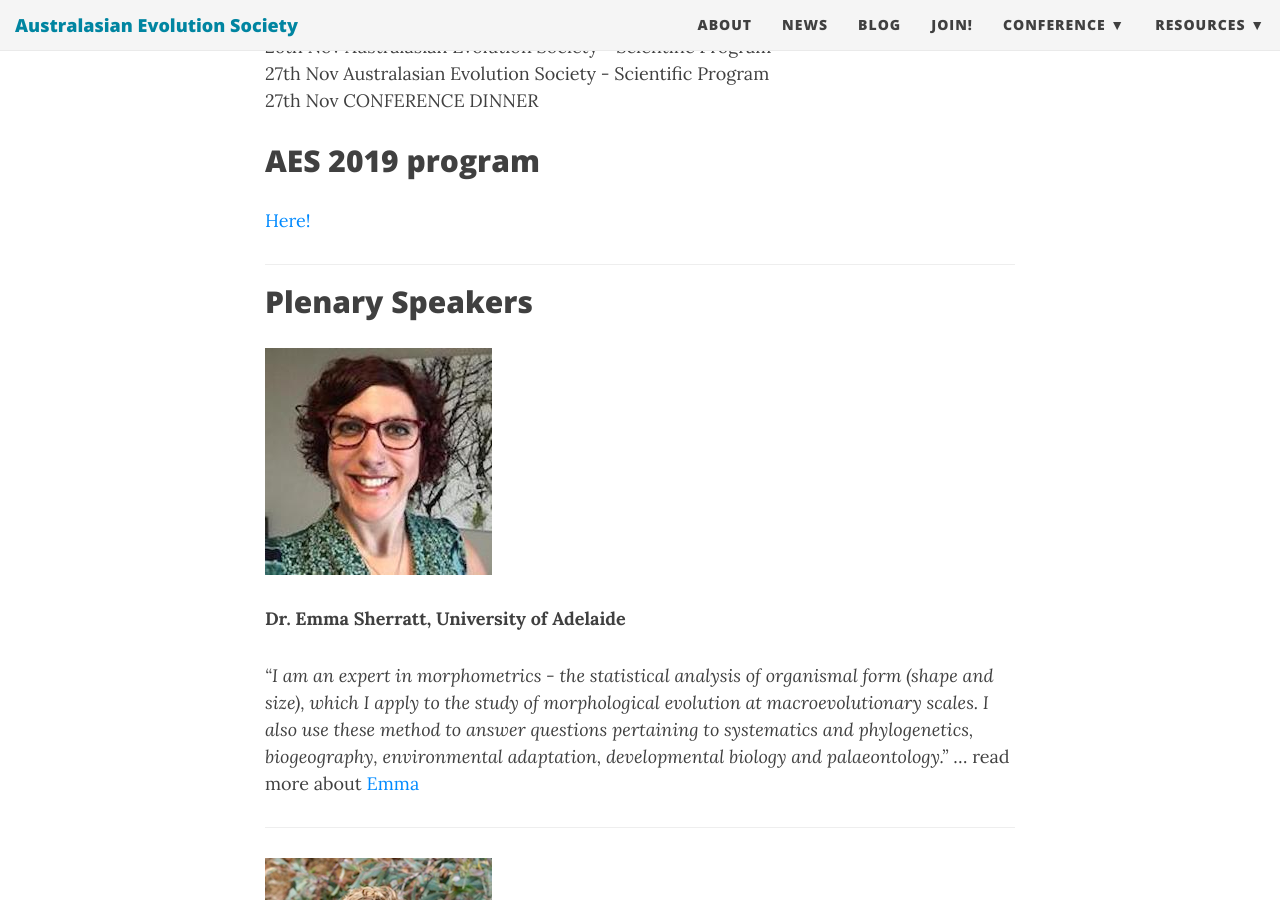
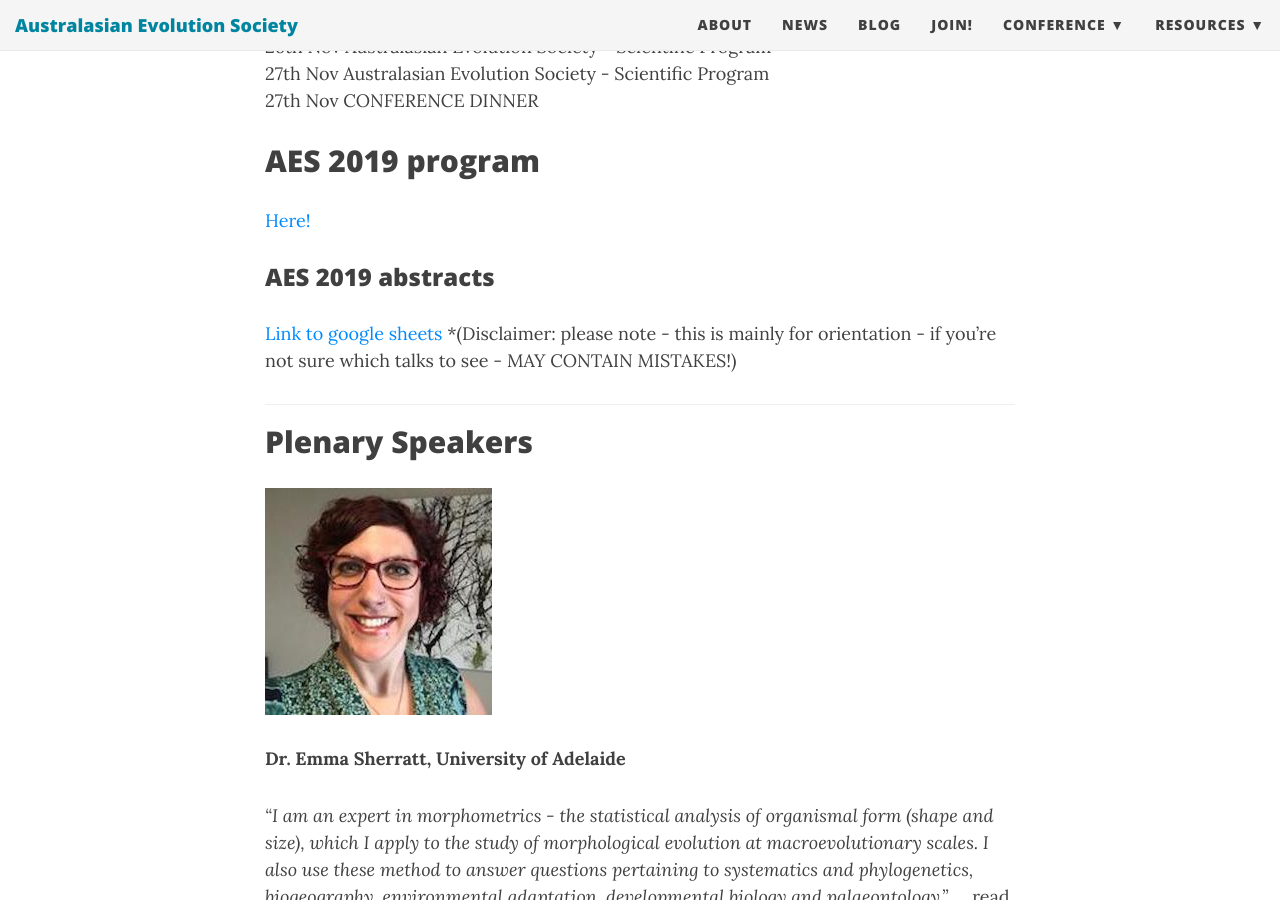
Before and after one commit to ausevo/ausevo.github.io, a Jekyll site: the page built from programme.md, in a window 1280 px wide and 900 px high, scrolled down 682 px. Built offline with Jekyll 4.4.1, drawn with Linux system fonts in a browser that asks for light colours; nearby versions of some CDN libraries.

Commit message:
Update programme.md

```diff
--- a/programme.md
+++ b/programme.md
@@ -18,6 +18,10 @@ bigimg:
 ## AES 2019 program
 
 [Here!](http://ausevo.github.io/docs/AES Program Final.pdf)
+
+### AES 2019 abstracts
+[Link to google sheets](https://drive.google.com/file/d/13HK-PY2WSwGvcvHFFXh-jhaKzF1C3uac/view?usp=sharing)
+*(Disclaimer: please note - this is mainly for orientation - if you're not sure which talks to see - MAY CONTAIN MISTAKES!)
 
 ****
 
```
